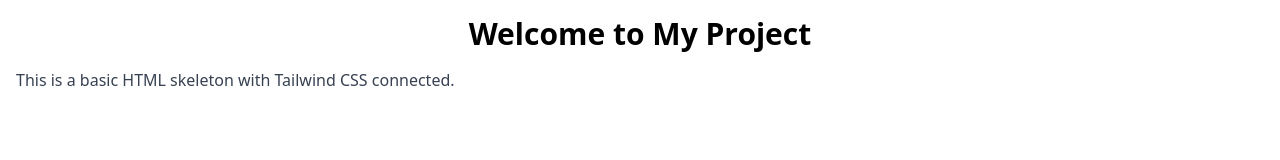
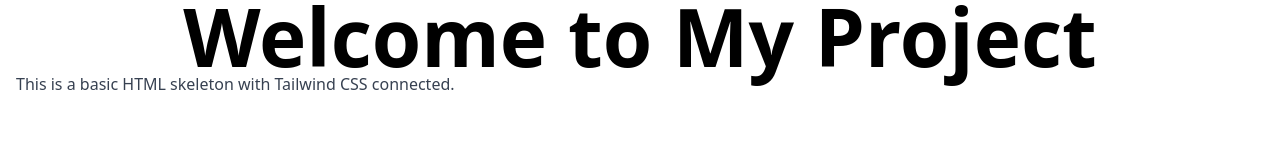
Before and after one commit to coalmarketing/Skotlarna, a plain HTML site: page skotlarna/index.html in a window 1280 px wide. Drawn offline with nearby package versions, Linux system fonts and the light colour scheme.

Commit message:
9.10. prvni verze

```diff
--- a/skotlarna/index.html
+++ b/skotlarna/index.html
@@ -8,7 +8,7 @@
   </head>
   <body>
     <div class="container mx-auto p-4">
-      <h1 class="text-3xl font-bold text-center">Welcome to My Project</h1>
+      <h1 class="lg:text-[80px] text-4xl font-bold text-center">Welcome to My Project</h1>
       <p class="mt-4 text-gray-700">
         This is a basic HTML skeleton with Tailwind CSS connected.
       </p>
```
